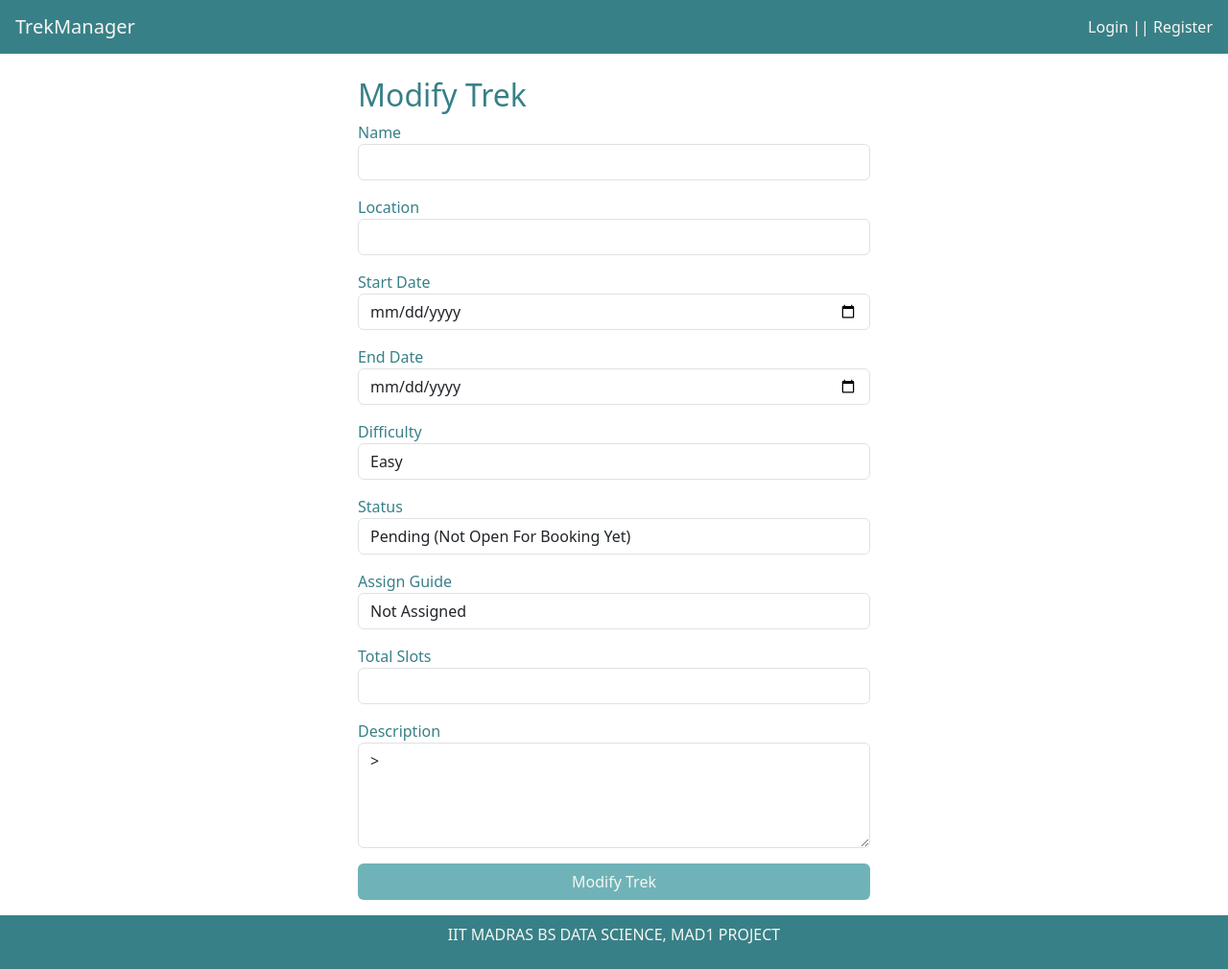
After one commit to 23f2003837/Trekking-Management-App-V1, a Flask app: template app/templates/modify_trek.html in a window 1280 px wide. The commit adds this page. Shown: the whole page at 96% size. Run offline with Flask 3, Linux system fonts and the light colour scheme; the template is opened without the code that fills it, so the values that code supplies are empty.

Commit message:
add edit trek functionality with slot recalculation

```diff
--- a/app/templates/all_treks.html
+++ b/app/templates/all_treks.html
@@ -43,7 +43,7 @@
             <td class="text-teal-dark">{{ trek.assigned_staff.name if trek.assigned_staff else 'Not assigned'}}</td>
         <!-- <td class="text-teal-dark">{{ trek.description }}</td> -->
             <td class="text-teal-dark"><a href=#>View Details</a></td>
-            <td class="text-teal-dark"><a href=#>Modify</a></td>
+            <td class="text-teal-dark"><a href="{{ url_for("main.edit_trek",trek_id=trek.id) }}">Modify</a></td>
         </tr>
         {% else %}
         <tr>
--- /dev/null
+++ b/app/templates/modify_trek.html
@@ -0,0 +1,61 @@
+{% extends 'base.html' %}
+{% block content %}
+<div class="container py-6">
+    <div class="row justify-content-center">
+        <div class="col-md-6">
+            <h2 class="text-teal-dark">Modify Trek</h2>
+            <form method="POST">
+                <div class="mb-3">
+                    <label class="text-teal-dark">Name</label>
+                    <input type="text" name="name" class="form-control" value="{{ trek.name }}" required>
+                </div>
+                <div class="mb-3">
+                    <label class="text-teal-dark">Location</label>
+                    <input type="text" name="location" class="form-control" value="{{ trek.location }}" required>
+                </div>
+                <div class="mb-3">
+                    <label class="text-teal-dark">Start Date</label>
+                    <input type="date" name="start_date" class="form-control" value="{{ trek.start_date.strftime('%Y-%m-%d') }}" required>
+                </div>
+                <div class="mb-3">
+                    <label class="text-teal-dark">End Date</label>
+                    <input type="date" name="end_date" class="form-control" value='{{ trek.end_date.strftime("%Y-%m-%d")}}' required>
+                </div>
+                <div class="mb-3">
+                    <label class="text-teal-dark">Difficulty</label>
+                    <select name="difficulty" class="form-control" required>
+                        <option value="easy" {% if trek.difficulty=='easy' %}selected{% endif %}>Easy</option>
+                        <option value="moderate" {% if trek.difficulty=='moderate' %}selected{% endif %}>Moderate</option>
+                        <option value="hard" {% if trek.difficulty=='hard' %}selected{% endif %}>Hard</option>
+                    </select>
+                </div>
+                <div class="mb-3">
+                    <label class="text-teal-dark">Status</label>
+                    <select name="status" class="form-control" required>
+                        <option value="pending" {% if trek.status=='pending' %}selected{% endif %}>Pending (Not Open For Booking Yet)</option>
+                        <option value="open" {% if trek.status=='open' %}selected{% endif %}>Open (Bookable Immediately)</option>
+                    </select>
+                </div>
+                <div class="mb-3">
+                    <label class="text-teal-dark">Assign Guide</label>
+                    <select name="assigned_staff_id" class="form-control">
+                        <option value="" {% if not trek.assigned_staff_id %}selected{% endif %}>Not Assigned</option>
+                        {% for staff in staff_list %}
+                        <option value="{{ staff.id }}" {% if trek.assigned_staff_id==staff.id %}selected{% endif %}>{{ staff.name }}</option>
+                        {% endfor %}
+                    </select>
+                </div>
+                <div class="mb-3">
+                    <label class="text-teal-dark">Total Slots</label>
+                    <input type="number" name="total_slots" class="form-control" value="{{ trek.total_slots }}" required>
+                </div>
+                <div class="mb-3">
+                    <label class="text-teal-dark">Description</label>
+                    <textarea name="description" class="form-control" rows="4" >{{ trek.description }}></textarea>
+                </div>
+                <button type="submit" class="bg-teal-muted text-center text-offwhite btn w-100 mb-3">Modify Trek</button>
+            </form>
+        </div>
+    </div>
+</div>
+{% endblock %}
```
Also changed, not shown: app/routes.py (+25 -0 lines).
